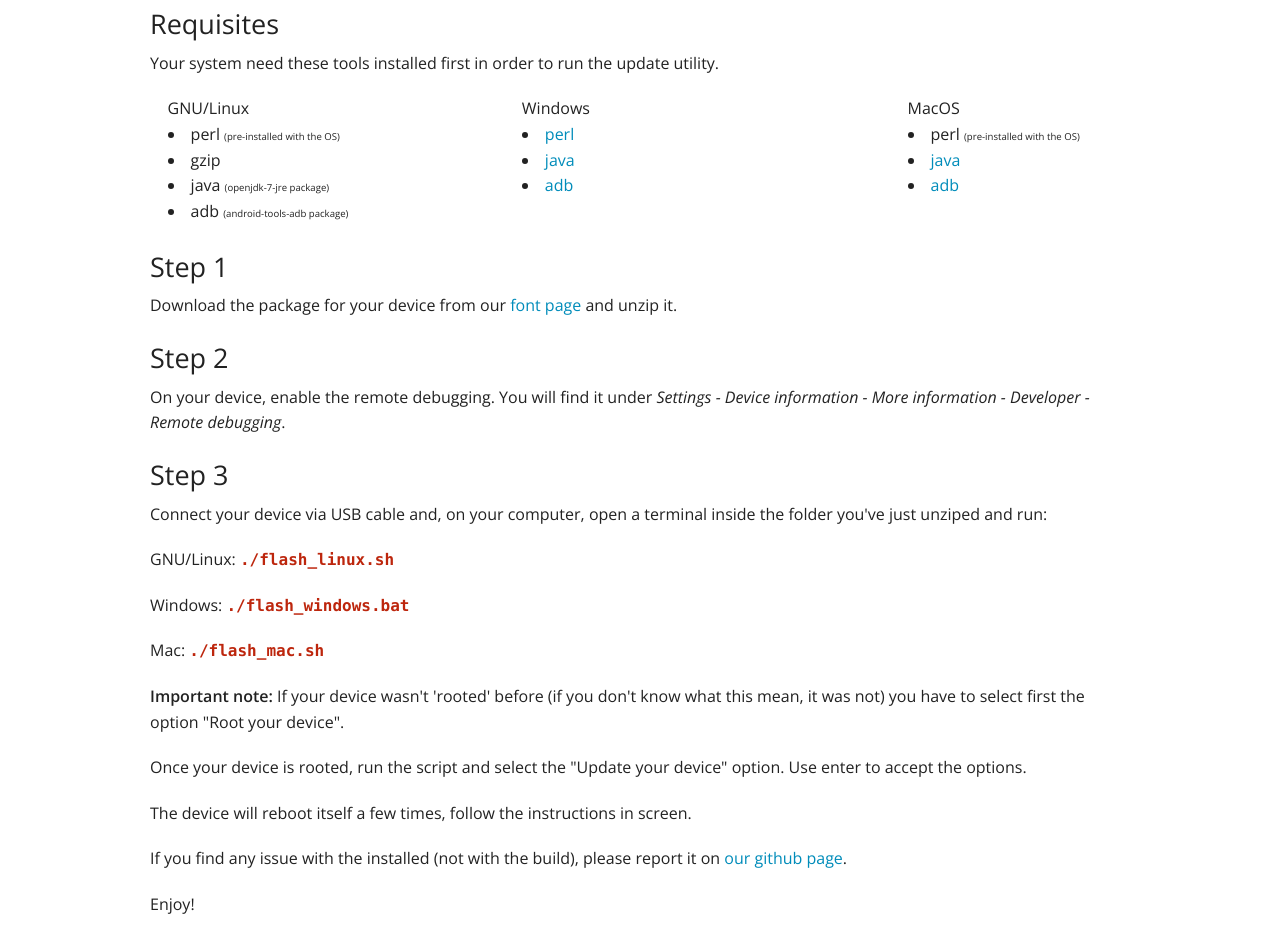
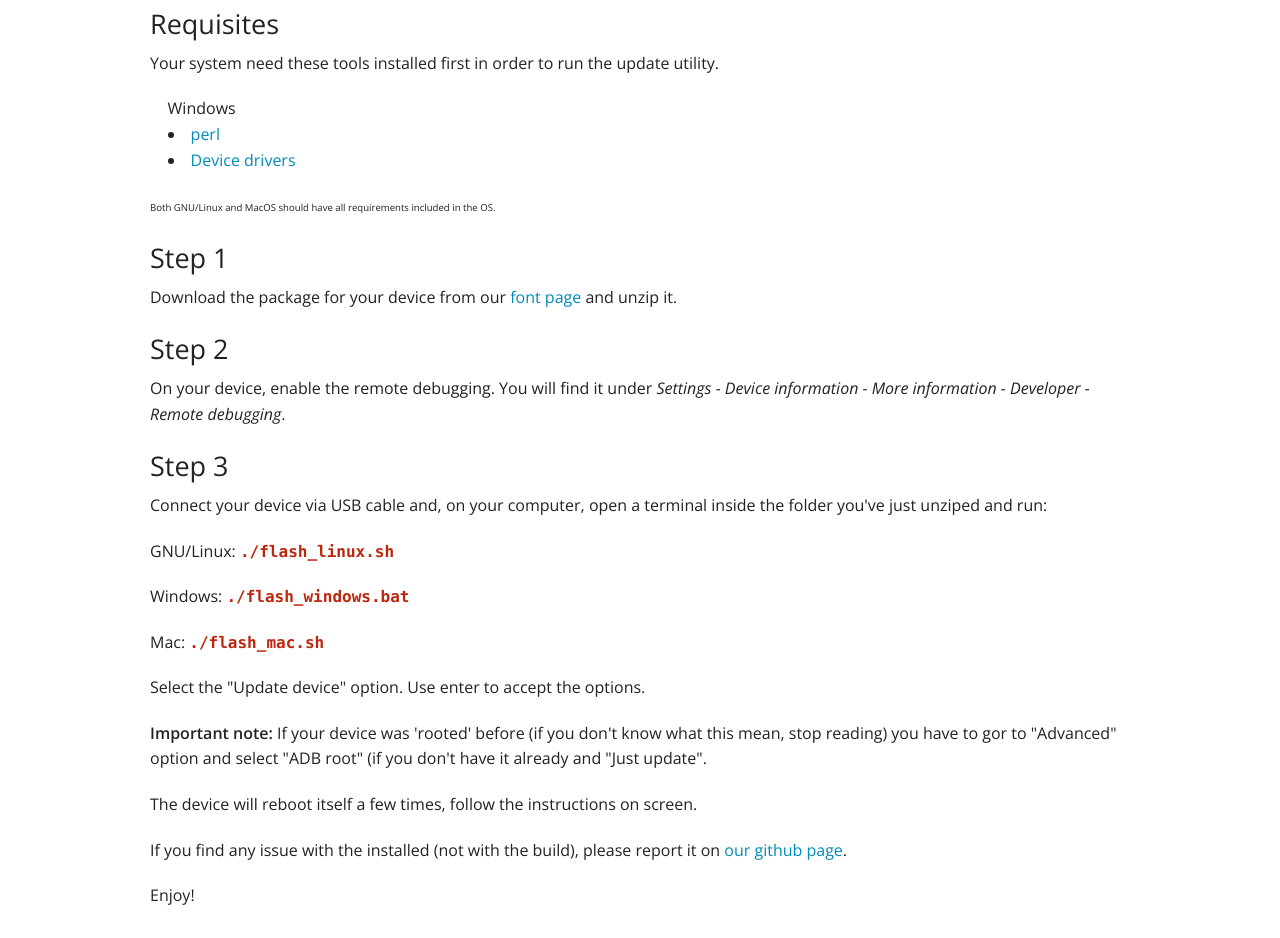
Before and after one commit to FxOSBuilds/fxosbuilds.github.io, a website: page install/index.html in a window 1280 px wide. Shown: the part 103-1041 px from the top of the page. Drawn offline with nearby package versions, Linux system fonts and the light colour scheme; no server answers.

Commit message:
Update install guide

```diff
--- a/install/index.html
+++ b/install/index.html
@@ -50,28 +50,15 @@
 
             <p>Your system need these tools installed first in order to run the update utility.</p>
 
-            <div class="row">
-            <ul class="large-4 columns">
-                GNU/Linux
-                <li>perl <small>(pre-installed with the OS)</small></li>
-                <li>gzip</li>
-                <li>java <small>(openjdk-7-jre package)</small></li>
-                <li>adb <small>(android-tools-adb package)</small></li>
+
+            <ul>
+                Windows
+                <li><a href="http://www.perl.org/get.html#win32">perl</a></li>
+                <li><a href="#">Device drivers</a></li>
             </ul>
 
-            <ul class="large-4 columns">
-                Windows
-                <li><a href="http://www.perl.org/get.html#win32">perl</a></li>
-                <li><a href="https://www.java.com/es/download/">java</a></li>
-                <li><a href="http://forum.xda-developers.com/showthread.php?t=2588979">adb</a></li>
-            </ul>
+            <p><small>Both GNU/Linux and MacOS should have all requirements included in the OS.</small></p>
 
-            <ul class="large-3 columns">
-                MacOS
-                <li>perl <small>(pre-installed with the OS)</small></li>
-                <li><a href="https://www.java.com/es/download/">java</a></li>
-                <li><a href="http://forum.xda-developers.com/showthread.php?t=1917237">adb</a></li>
-            </ul>
             </div>
 
             <h3>Step 1</h3>
@@ -90,11 +77,11 @@
             <p>Windows: <code> ./flash_windows.bat</code></p>
             <p>Mac: <code> ./flash_mac.sh</code></p>
 
-            <p><strong>Important note:</strong> If your device wasn't 'rooted' before (if you don't know what this mean, it was not) you have to select first the option "Root your device".</p>
+            <p>Select the "Update device" option. Use enter to accept the options.</p>
 
-            <p>Once your device is rooted, run the script and select the "Update your device" option. Use enter to accept the options.</p>
+            <p><strong>Important note:</strong> If your device was 'rooted' before (if you don't know what this mean, stop reading) you have to gor to "Advanced" option and select "ADB root" (if you don't have it already and "Just update".</p>
 
-            <p>The device will reboot itself a few times, follow the instructions in screen.</p>
+            <p>The device will reboot itself a few times, follow the instructions on screen.</p>
             <p>If you find any issue with the installed (not with the build), please report it on <a href="https://github.com/fxosbuilds/installer/issues">our github page</a>.</p>
 
             <p>Enjoy!</p>
```
